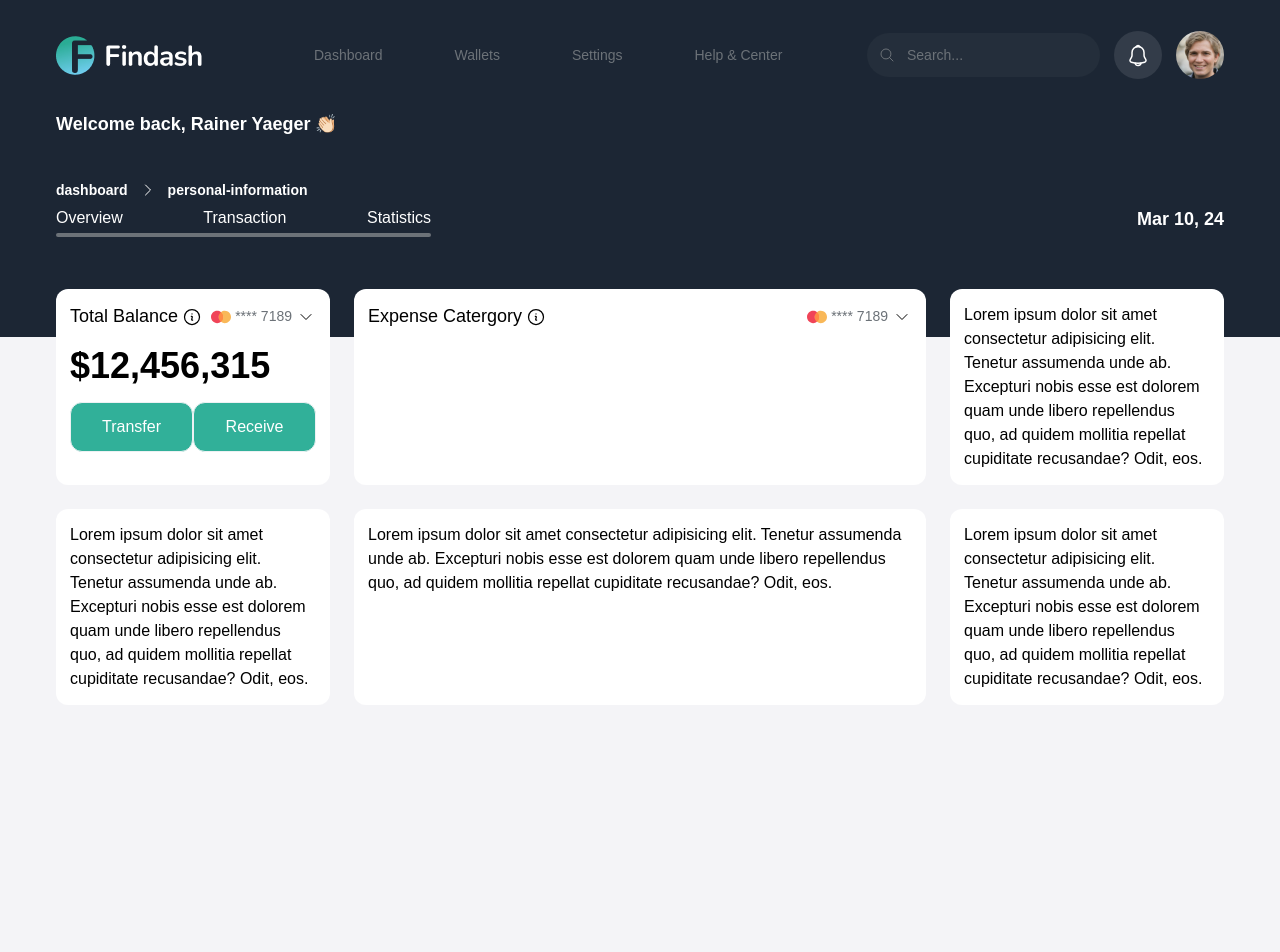
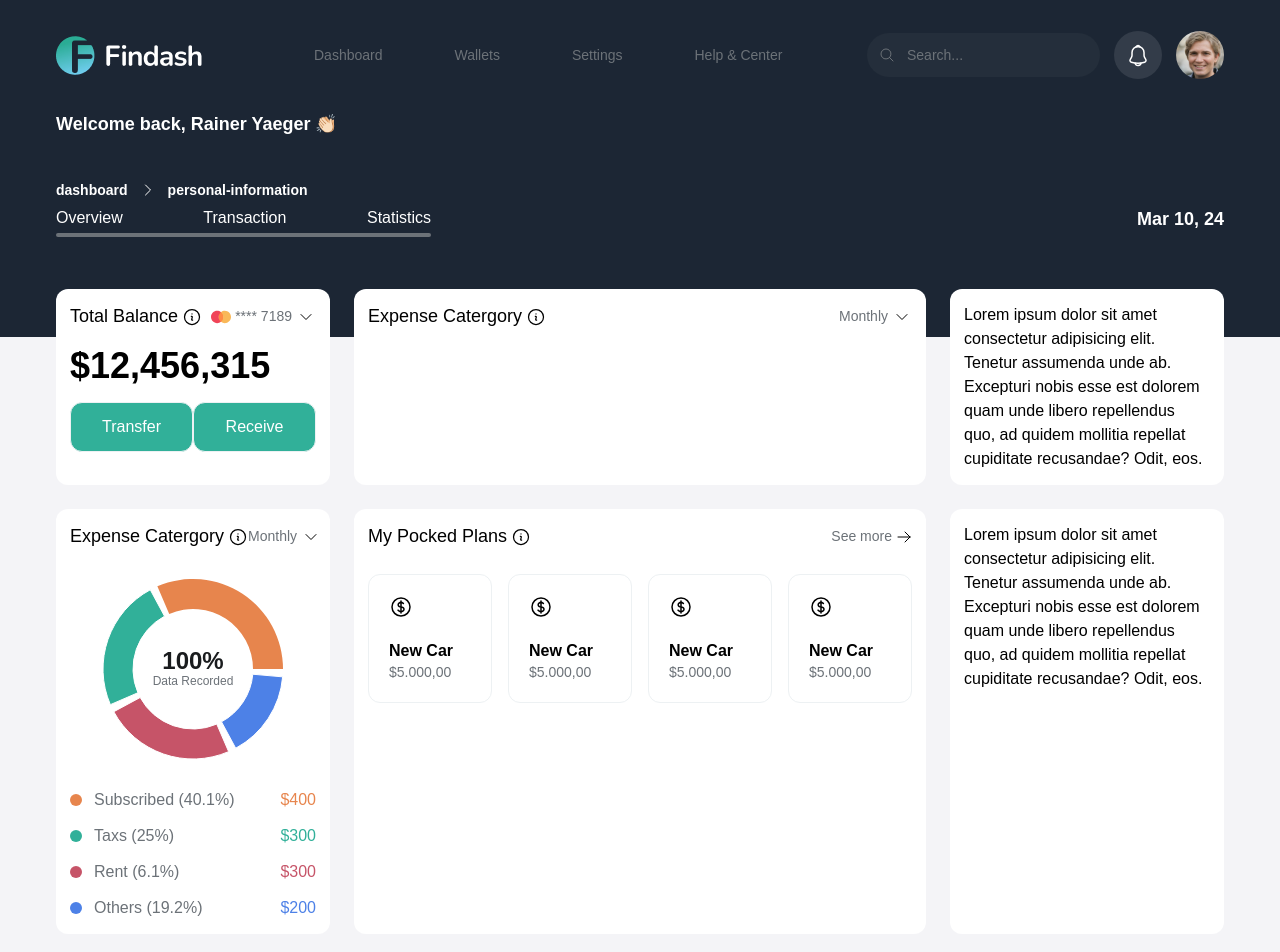
Before and after one commit to masudrahman-dev/findash, a React (Vite) app: page /a/dashboard/personal-information in a window 1280 px wide. Shown: the top 952 px of the page. Built offline with nearby package versions, Linux system fonts and the light colour scheme; a web font is replaced by a local one.

Commit message:
plans done

```diff
--- a/package.json
+++ b/package.json
@@ -21,6 +21,7 @@
     "react-dom": "^18.2.0",
     "react-hook-form": "^7.51.0",
     "react-router-dom": "^6.22.3",
+    "recharts": "^2.12.2",
     "sort-by": "^1.2.0",
     "tailwind-merge": "^2.2.1"
   },
--- /dev/null
+++ b/src/components/icons/ArrowRightIcon.tsx
@@ -0,0 +1,29 @@
+import React from "react";
+import clx from "../../utils/clx";
+import IconWrapper from "./IconWrapper";
+const ArrowRightIcon = ({
+  className,
+  iconWrapperStyle,
+}: {
+  className?: string;
+  iconWrapperStyle?: string;
+}) => {
+  return (
+    <svg
+      xmlns="http://www.w3.org/2000/svg"
+      fill="none"
+      viewBox="0 0 24 24"
+      strokeWidth={1.5}
+      stroke="currentColor"
+      className={clx("h-4 w-4", className)}
+    >
+      <path
+        strokeLinecap="round"
+        strokeLinejoin="round"
+        d="M13.5 4.5 21 12m0 0-7.5 7.5M21 12H3"
+      />
+    </svg>
+  );
+};
+
+export default ArrowRightIcon;
--- a/src/components/icons/IconWrapper.tsx
+++ b/src/components/icons/IconWrapper.tsx
@@ -9,14 +9,14 @@ const IconWrapper = ({
   iconWrapperStyle?: string;
 }) => {
   return (
-    <div
+    <span
       className={clx(
         "flex h-12 w-12 items-center justify-center rounded-full bg-white  bg-opacity-10",
         iconWrapperStyle,
       )}
     >
       {children}
-    </div>
+    </span>
   );
 };
 
--- /dev/null
+++ b/src/components/molecules/expense-chart/ExpenseChart.tsx
@@ -0,0 +1,139 @@
+import React, { PureComponent } from "react";
+import {
+  PieChart,
+  Pie,
+  Sector,
+  Cell,
+  ResponsiveContainer,
+  Legend,
+  Tooltip,
+} from "recharts";
+import clx from "../../../utils/clx";
+
+const data = [
+  { name: "Subscribed (40.1%)", value: 400 },
+  { name: "Taxs (25%)", value: 300 },
+  { name: "Rent (6.1%)", value: 300 },
+  { name: "Others (19.2%)", value: 200 },
+];
+const COLORS = ["#E7854D", "#31B099", "#C65468", "#4D81E7"];
+const renderActiveShape = (props) => {
+  const RADIAN = Math.PI / 180;
+  const {
+    cx,
+    cy,
+    midAngle,
+    innerRadius,
+    outerRadius,
+    startAngle,
+    endAngle,
+    fill,
+    payload,
+    percent,
+    value,
+  } = props;
+
+  return (
+    <g>
+      <text
+        x={cx}
+        y={cy}
+        textAnchor="middle"
+        fill={"#1A1C1E"}
+        fontWeight={700}
+        fontSize={24}
+      >
+        100%
+      </text>
+      <text
+        x={cx}
+        y={cy}
+        dy={16}
+        textAnchor="middle"
+        fill={"#6C7278"}
+        fontSize={12}
+      >
+        Data Recorded
+      </text>
+      <Sector
+        cx={cx}
+        cy={cy}
+        innerRadius={innerRadius}
+        outerRadius={outerRadius}
+        startAngle={startAngle}
+        endAngle={endAngle}
+        fill={fill}
+      />
+    </g>
+  );
+};
+
+const RenderLegend = ({ lists }) => {
+  return (
+    <ul className="space-y-3">
+      {lists?.map((entry, index) => {
+        return (
+          <li
+            key={`item-${index}`}
+            className={clx(
+              `${entry?.color} flex items-center justify-between`,
+              {
+                "text-[#E7854D]": index === 0,
+                "text-[#31B099]": index === 1,
+                "text-[#C65468]": index === 2,
+                "text-[#4D81E7]": index === 3,
+              },
+            )}
+          >
+            <p className="flex items-center gap-3">
+              <span
+                className={clx(`inline-block h-3 w-3 rounded-full`, {
+                  "bg-[#E7854D]": index === 0,
+                  "bg-[#31B099]": index === 1,
+                  "bg-[#C65468]": index === 2,
+                  "bg-[#4D81E7]": index === 3,
+                })}
+              ></span>
+              <span className="text-gray">{entry.name}</span>
+            </p>
+            <span>${entry?.value}</span>
+          </li>
+        );
+      })}
+    </ul>
+  );
+};
+
+const ExpenseChart = () => {
+  const handleMouseEnter = (params) => {
+    console.log("handleMouseEnter");
+  };
+
+  return (
+    <div className=" mt-6 space-y-6">
+      <div className="flex justify-center">
+        <PieChart width={190} height={190} onMouseEnter={handleMouseEnter}>
+          <Pie
+            data={data}
+            innerRadius={60}
+            outerRadius={90}
+            paddingAngle={5}
+            dataKey="value"
+            activeIndex={0}
+            activeShape={renderActiveShape}
+          >
+            {data.map((entry, index) => (
+              <Cell
+                key={`cell-${index}`}
+                fill={COLORS[index % COLORS.length]}
+              />
+            ))}
+          </Pie>
+        </PieChart>
+      </div>
+      <RenderLegend lists={data} />
+    </div>
+  );
+};
+
+export default ExpenseChart;
--- a/src/pages/dashboard/Dashboard.tsx
+++ b/src/pages/dashboard/Dashboard.tsx
@@ -4,6 +4,8 @@ import { Outlet } from "react-router-dom";
 import SidebarMenu from "../../components/molecules/sidebar-menu/SidebarMenu";
 import InfoCircleIcon from "../../components/icons/InfoCircleIcon";
 import ChevronDownIcon from "../../components/icons/ChevronDownIcon";
+import ExpenseChart from "../../components/molecules/expense-chart/ExpenseChart";
+import ArrowRightIcon from "../../components/icons/ArrowRightIcon";
 
 const Dashboard = () => {
   return (
@@ -61,35 +63,8 @@ const Dashboard = () => {
               <span>Expense Catergory</span>
               <InfoCircleIcon iconWrapperStyle="h-5 w-5" />
             </p>
-
             <div className="flex items-center gap-1  ">
-              <svg
-                width="27"
-                className="h-5 w-5"
-                height="17"
-                viewBox="0 0 27 17"
-                fill="none"
-                xmlns="http://www.w3.org/2000/svg"
-              >
-                <g opacity="0.73">
-                  <path
-                    d="M9.84863 1.94189H17.1486V15.0587H9.84863V1.94189Z"
-                    fill="#FF5F00"
-                  />
-                  <path
-                    d="M10.3118 8.50008C10.3118 5.83504 11.5632 3.47119 13.4866 1.94163C12.073 0.829266 10.2886 0.157227 8.34199 0.157227C3.73008 0.157227 -0.000976562 3.88828 -0.000976562 8.50008C-0.000976562 13.1118 3.73008 16.8429 8.34188 16.8429C10.2885 16.8429 12.0729 16.1709 13.4866 15.0584C11.5632 13.5521 10.3118 11.1651 10.3118 8.50008Z"
-                    fill="#EB001B"
-                  />
-                  <path
-                    d="M26.9993 8.50008C26.9993 13.1118 23.2682 16.8429 18.6564 16.8429C16.7098 16.8429 14.9254 16.1709 13.5117 15.0584C15.4584 13.529 16.6866 11.1651 16.6866 8.50008C16.6866 5.83504 15.4352 3.47119 13.5117 1.94163C14.9253 0.829266 16.7098 0.157227 18.6564 0.157227C23.2682 0.157227 26.9994 3.91151 26.9994 8.50008H26.9993Z"
-                    fill="#F79E1B"
-                  />
-                </g>
-              </svg>
-
-              <span className="text-nowrap text-medium text-gray">
-                **** 7189
-              </span>
+              <span className="text-nowrap text-medium text-gray">Monthly</span>
               <ChevronDownIcon iconWrapperStyle="h-5 w-5 " />
             </div>
           </div>
@@ -104,19 +79,119 @@ const Dashboard = () => {
         </div>
       </div>
       <div className=" rounded-xl bg-white p-medium lg:col-span-3 ">
-        <div>
-          Lorem ipsum dolor sit amet consectetur adipisicing elit. Tenetur
-          assumenda unde ab. Excepturi nobis esse est dolorem quam unde libero
-          repellendus quo, ad quidem mollitia repellat cupiditate recusandae?
-          Odit, eos.
+        <div className="h-full">
+          <div className="flex items-center justify-between">
+            <p className="flex items-center gap-1 text-nowrap text-subtitle ">
+              <span>Expense Catergory</span>
+              <InfoCircleIcon iconWrapperStyle="h-5 w-5" />
+            </p>
+            <div className="flex items-center gap-1  ">
+              <span className="text-nowrap text-medium text-gray">Monthly</span>
+              <ChevronDownIcon iconWrapperStyle="h-5 w-5 " />
+            </div>
+          </div>
+          <div className="  ">
+            <ExpenseChart />
+          </div>
         </div>
       </div>
       <div className=" rounded-xl bg-white p-medium lg:col-span-6 ">
         <div>
-          Lorem ipsum dolor sit amet consectetur adipisicing elit. Tenetur
-          assumenda unde ab. Excepturi nobis esse est dolorem quam unde libero
-          repellendus quo, ad quidem mollitia repellat cupiditate recusandae?
-          Odit, eos.
+          <div className="flex items-center justify-between">
+            <p className="flex items-center gap-1 text-nowrap text-subtitle ">
+              <span>My Pocked Plans</span>
+              <InfoCircleIcon iconWrapperStyle="h-5 w-5" />
+            </p>
+            <div className="flex items-center gap-1  ">
+              <span className="text-nowrap text-medium text-gray">
+                See more
+              </span>
+              <ArrowRightIcon />
+            </div>
+          </div>
+
+          <div className="flex gap-4  pt-base">
+            <div className="w-[151px] rounded-xl border border-silver p-5">
+              <svg
+                xmlns="http://www.w3.org/2000/svg"
+                fill="none"
+                viewBox="0 0 24 24"
+                strokeWidth={1.5}
+                stroke="currentColor"
+                className="h-6 w-6"
+              >
+                <path
+                  strokeLinecap="round"
+                  strokeLinejoin="round"
+                  d="M12 6v12m-3-2.818.879.659c1.171.879 3.07.879 4.242 0 1.172-.879 1.172-2.303 0-3.182C13.536 12.219 12.768 12 12 12c-.725 0-1.45-.22-2.003-.659-1.106-.879-1.106-2.303 0-3.182s2.9-.879 4.006 0l.415.33M21 12a9 9 0 1 1-18 0 9 9 0 0 1 18 0Z"
+                />
+              </svg>
+              <div className="pt-5">
+                <p className="text-base font-semibold">New Car</p>
+                <p className="text-medium text-gray">$5.000,00</p>
+              </div>
+            </div>
+            <div className="w-[151px] rounded-xl border border-silver p-5">
+              <svg
+                xmlns="http://www.w3.org/2000/svg"
+                fill="none"
+                viewBox="0 0 24 24"
+                strokeWidth={1.5}
+                stroke="currentColor"
+                className="h-6 w-6"
+              >
+                <path
+                  strokeLinecap="round"
+                  strokeLinejoin="round"
+                  d="M12 6v12m-3-2.818.879.659c1.171.879 3.07.879 4.242 0 1.172-.879 1.172-2.303 0-3.182C13.536 12.219 12.768 12 12 12c-.725 0-1.45-.22-2.003-.659-1.106-.879-1.106-2.303 0-3.182s2.9-.879 4.006 0l.415.33M21 12a9 9 0 1 1-18 0 9 9 0 0 1 18 0Z"
+                />
+              </svg>
+              <div className="pt-5">
+                <p className="text-base font-semibold">New Car</p>
+                <p className="text-medium text-gray">$5.000,00</p>
+              </div>
+            </div>
+            <div className="w-[151px] rounded-xl border border-silver p-5">
+              <svg
+                xmlns="http://www.w3.org/2000/svg"
+                fill="none"
+                viewBox="0 0 24 24"
+                strokeWidth={1.5}
+                stroke="currentColor"
+                className="h-6 w-6"
+              >
+                <path
+                  strokeLinecap="round"
+                  strokeLinejoin="round"
+                  d="M12 6v12m-3-2.818.879.659c1.171.879 3.07.879 4.242 0 1.172-.879 1.172-2.303 0-3.182C13.536 12.219 12.768 12 12 12c-.725 0-1.45-.22-2.003-.659-1.106-.879-1.106-2.303 0-3.182s2.9-.879 4.006 0l.415.33M21 12a9 9 0 1 1-18 0 9 9 0 0 1 18 0Z"
+                />
+              </svg>
+              <div className="pt-5">
+                <p className="text-base font-semibold">New Car</p>
+                <p className="text-medium text-gray">$5.000,00</p>
+              </div>
+            </div>
+            <div className="w-[151px] rounded-xl border border-silver p-5">
+              <svg
+                xmlns="http://www.w3.org/2000/svg"
+                fill="none"
+                viewBox="0 0 24 24"
+                strokeWidth={1.5}
+                stroke="currentColor"
+                className="h-6 w-6"
+              >
+                <path
+                  strokeLinecap="round"
+                  strokeLinejoin="round"
+                  d="M12 6v12m-3-2.818.879.659c1.171.879 3.07.879 4.242 0 1.172-.879 1.172-2.303 0-3.182C13.536 12.219 12.768 12 12 12c-.725 0-1.45-.22-2.003-.659-1.106-.879-1.106-2.303 0-3.182s2.9-.879 4.006 0l.415.33M21 12a9 9 0 1 1-18 0 9 9 0 0 1 18 0Z"
+                />
+              </svg>
+              <div className="pt-5">
+                <p className="text-base font-semibold">New Car</p>
+                <p className="text-medium text-gray">$5.000,00</p>
+              </div>
+            </div>
+          </div>
         </div>
       </div>
       <div className=" rounded-xl bg-white p-medium lg:col-span-3 ">
```
Also changed, not shown: 1 other file (tests, documents, lock files or other folders).
